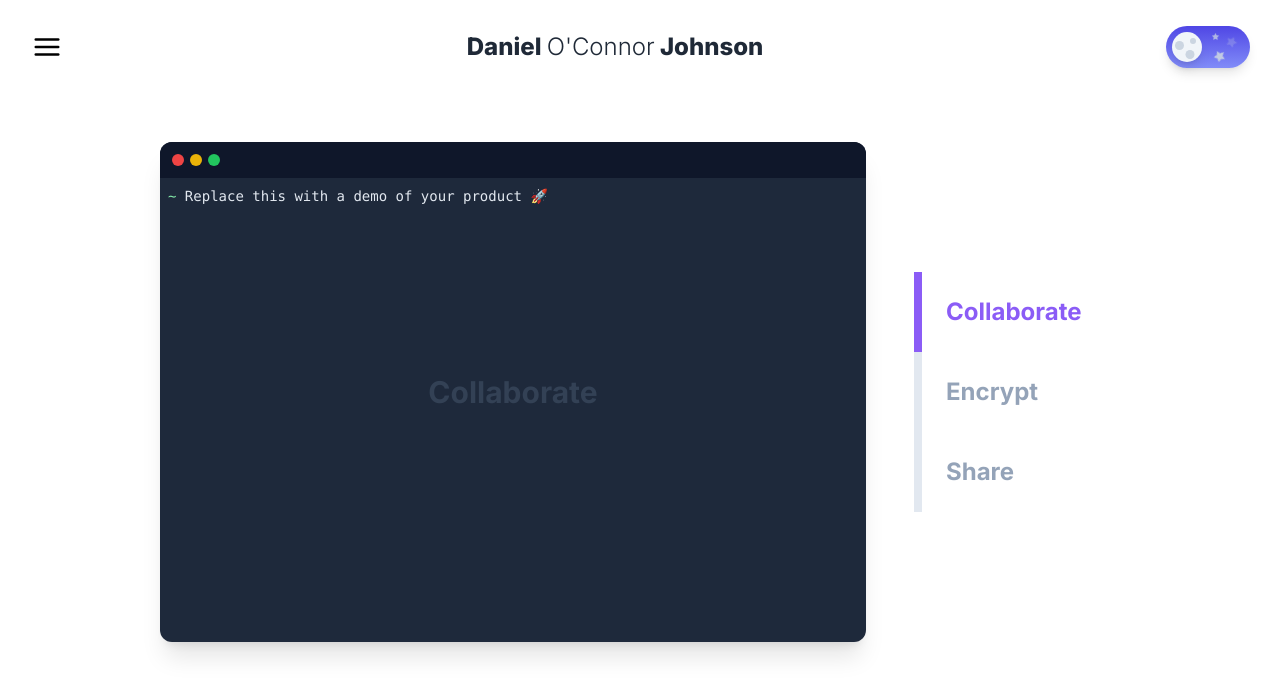
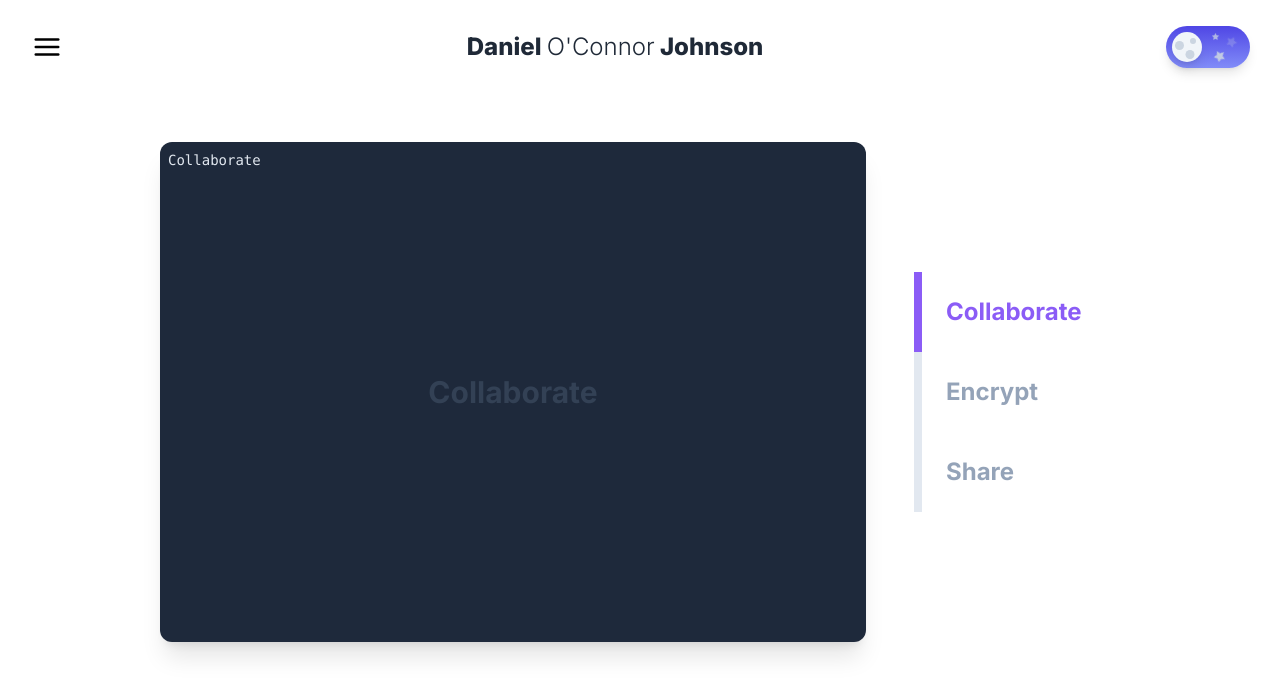
Before and after one commit to oconnorjohnson/portfolio23, a Next.js app: page /about in a window 1280 px wide. Shown: the top 696 px of the page. Built offline with nearby package versions, Linux system fonts and the light colour scheme.

Commit message:
last commit of the night

```diff
--- a/app/components/about/About.tsx
+++ b/app/components/about/About.tsx
@@ -6,7 +6,7 @@ const VerticalSlideFeatures = () => {
   const [selected, setSelected] = useState(0);
 
   return (
-    <section className="mx-auto flex max-w-5xl flex-col-reverse items-center gap-6 bg-white px-4 py-12 md:flex-row md:gap-12 md:px-8">
+    <section className="mx-auto flex max-w-5xl flex-col-reverse items-center gap-6 bg-white dark:bg-black transition-colors px-4 py-12 md:flex-row md:gap-12 md:px-8">
       <AnimatePresence mode="wait">
         {FEATURES.map((tab, index) => {
           return selected === index ? (
@@ -108,16 +108,8 @@ interface ExampleFeatureProps {
 const ExampleFeature = ({ text }: ExampleFeatureProps) => (
   <div className="w-full">
     <div className="relative h-[500px] w-full rounded-xl bg-slate-800 shadow-xl">
-      <div className="flex w-full gap-1.5 rounded-t-xl bg-slate-900 p-3">
-        <div className="h-3 w-3 rounded-full bg-red-500" />
-        <div className="h-3 w-3 rounded-full bg-yellow-500" />
-        <div className="h-3 w-3 rounded-full bg-green-500" />
-      </div>
       <div className="p-2">
-        <p className="font-mono text-sm text-slate-200">
-          <span className="text-green-300">~</span> Replace this with a demo of
-          your product 🚀
-        </p>
+        <p className="font-mono text-sm text-slate-200">{text}</p>
       </div>
 
       <span className="absolute left-[50%] top-[50%] -translate-x-[50%] -translate-y-[50%] text-3xl font-bold text-slate-700">
```
